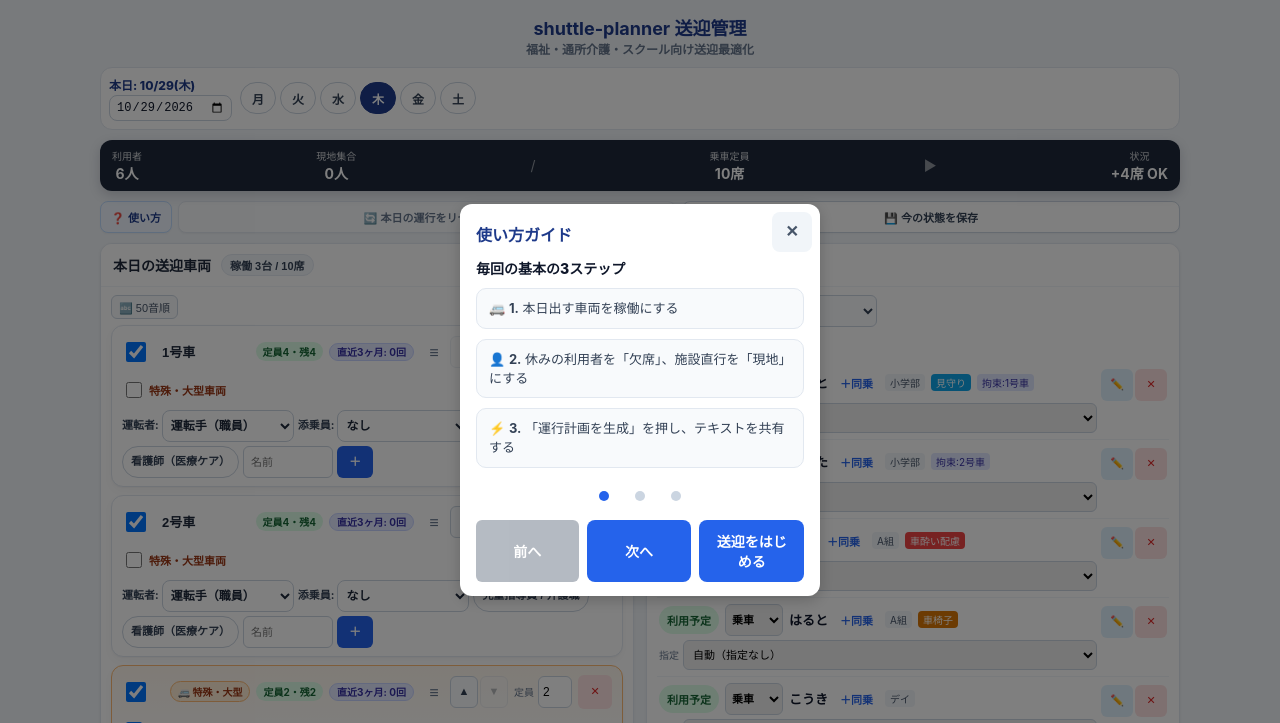
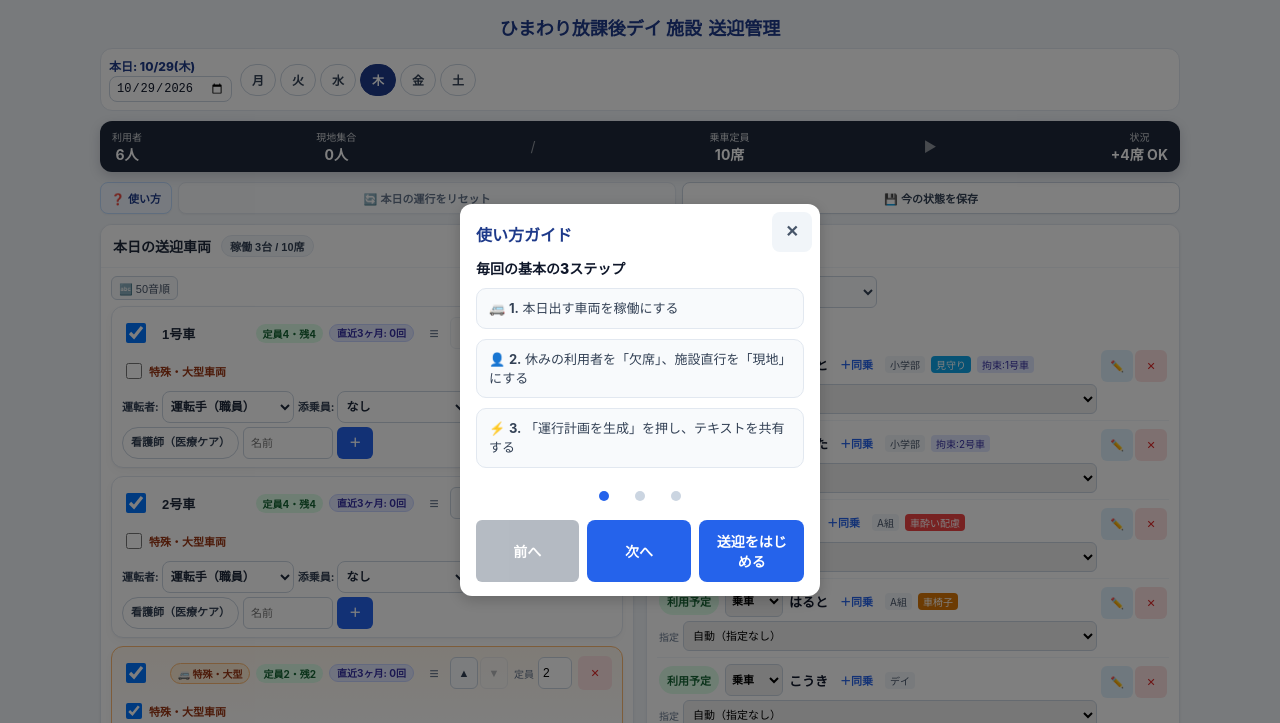
Before and after one commit to cannotfly1020-hub/shuttle-planner, a website: page www/index.html in a window 1280 px wide. Shown: the top 723 px of the page. Drawn offline with nearby package versions, Linux system fonts and the light colour scheme.

Commit message:
refactor: enhance header structure and branding functionality in shuttle-planner
Updated the header layout to improve clarity and visual hierarchy, incorporating facility names and subtitles. Introduced a new function to dynamically update branding elements across the application. Incremented versioning for CSS, JavaScript, and service worker cache to reflect these changes.

```diff
--- a/www/css/style.css
+++ b/www/css/style.css
@@ -29,15 +29,38 @@
   color: #1e3a8a;
 }
 
-.app-title { margin-bottom: 2px; }
+.app-header {
+  max-width: 100%;
+  min-width: 0;
+}
 
-.app-subtitle {
-  margin: 0 0 8px;
-  text-align: center;
-  font-size: 12px;
-  font-weight: 600;
-  color: #64748b;
-  line-height: 1.4;
+.app-header .app-title {
+  display: flex;
+  align-items: baseline;
+  justify-content: center;
+  gap: 0.35em;
+  max-width: 100%;
+  min-width: 0;
+  margin: 4px 0 8px;
+  overflow: hidden;
+  font-size: clamp(15px, 4.2vw, 18px);
+  white-space: nowrap;
+}
+
+#headerFacilityName {
+  min-width: 0;
+  overflow: hidden;
+  text-overflow: ellipsis;
+  white-space: nowrap;
+}
+
+.app-header .app-subtitle {
+  flex: none;
+  margin: 0;
+  color: inherit;
+  font-size: 1em;
+  font-weight: 700;
+  line-height: inherit;
 }
 
 /* リアルタイム集計バー */
--- a/www/index.html
+++ b/www/index.html
@@ -10,14 +10,18 @@
 <meta name="apple-mobile-web-app-title" content="shuttle-planner 送迎管理">
 <link rel="manifest" href="./manifest.json">
 <link rel="apple-touch-icon" href="./icons/icon-192.png">
-<link rel="stylesheet" href="css/style.css?v=20261029p">
+<link rel="stylesheet" href="css/style.css?v=20261029q">
 <link rel="stylesheet" href="https://unpkg.com/leaflet@1.9.4/dist/leaflet.css" />
 <script src="https://unpkg.com/leaflet@1.9.4/dist/leaflet.js"></script>
 </head>
 <body>
 
-<h1 class="app-title no-print">shuttle-planner 送迎管理</h1>
-<p class="app-subtitle no-print">福祉・通所介護・スクール向け送迎最適化</p>
+<header class="app-header no-print">
+  <h1 id="headerAppTitle" class="app-title">
+    <span id="headerFacilityName">shuttle-planner</span>
+    <span class="app-subtitle">送迎管理</span>
+  </h1>
+</header>
 
 <div class="service-date-bar quick-calendar no-print" id="serviceDateBar">
   <label class="service-date-label">
@@ -434,11 +438,11 @@
 </div>
 
 <!-- 依存順: data → ui → carpool → route → app（route は配車確定後） -->
-<script src="js/data.js?v=20261029p"></script>
-<script src="js/ui.js?v=20261029p"></script>
-<script src="js/carpool.js?v=20261029p"></script>
-<script src="js/route.js?v=20261029p"></script>
-<script src="js/app.js?v=20261029p"></script>
+<script src="js/data.js?v=20261029q"></script>
+<script src="js/ui.js?v=20261029q"></script>
+<script src="js/carpool.js?v=20261029q"></script>
+<script src="js/route.js?v=20261029q"></script>
+<script src="js/app.js?v=20261029q"></script>
 <script>
 if ('serviceWorker' in navigator) {
   window.addEventListener('load', () => {
--- a/www/js/data.js
+++ b/www/js/data.js
@@ -887,6 +887,10 @@
     lng: facility.lng,
     defaultDepartureTime: facility.defaultDepartureTime
   };
+}
+
+function getFacilityBrandName() {
+  return facility && typeof facility.name === 'string' ? facility.name.trim() : '';
 }
 
 function saveFacility(partial) {
@@ -1488,6 +1492,7 @@
     getDayOfWeekKey,
     dateForWeekday,
     getFacility,
+    getFacilityBrandName,
     saveFacility,
     normalizeClock,
     WEEKDAY_KEYS,
@@ -1567,6 +1572,7 @@
   global.getDayOfWeekKey = getDayOfWeekKey;
   global.dateForWeekday = dateForWeekday;
   global.getFacility = getFacility;
+  global.getFacilityBrandName = getFacilityBrandName;
   global.saveFacility = saveFacility;
   global.normalizeClock = normalizeClock;
   global.normalizeCoord = normalizeCoord;
--- a/www/js/ui.js
+++ b/www/js/ui.js
@@ -2622,6 +2622,7 @@
   }
   refreshRouteIfVisible();
   syncPrintHeader();
+  updateHeaderBranding();
   setFacilityNote('施設位置を保存しました。出発・帰還の地点がこの位置に切り替わりました。');
 }
 
@@ -2747,30 +2748,34 @@
   return `${parts[0]}年${Number(parts[1])}月${Number(parts[2])}日（${weekday}）`;
 }
 
-const DEFAULT_APP_BRAND = {
-  fullName: 'shuttle-planner | 送迎計画・運行最適化',
-  shortName: 'shuttle-planner 送迎管理',
-  subtitle: '福祉・通所介護・スクール向け送迎最適化',
-  productName: 'shuttle-planner',
-  planLabel: '本日の送迎運行計画'
-};
-
-function appBrand() {
-  const facility = typeof getFacility === 'function' ? getFacility() : null;
-  const custom = facility && typeof facility.systemName === 'string' ? facility.systemName.trim() : '';
-  if (!custom) return DEFAULT_APP_BRAND;
-  return {
-    fullName: custom,
-    shortName: custom,
-    subtitle: DEFAULT_APP_BRAND.subtitle,
-    productName: custom,
-    planLabel: DEFAULT_APP_BRAND.planLabel
-  };
+function facilityBrandToken() {
+  const name = typeof getFacilityBrandName === 'function'
+    ? getFacilityBrandName()
+    : (typeof getFacility === 'function' && getFacility().name ? String(getFacility().name).trim() : '');
+  return name || 'shuttle-planner';
 }
 
 function planTextHeader() {
-  const brand = appBrand();
-  return `【${brand.planLabel} - ${brand.productName}】`;
+  return `【本日の送迎運行計画 - ${facilityBrandToken()}】`;
+}
+
+function updateHeaderBranding() {
+  const token = facilityBrandToken();
+  const nameEl = document.getElementById('headerFacilityName');
+  if (nameEl) nameEl.textContent = token;
+  document.title = `${token} | 送迎計画・運行最適化`;
+  const apple = document.querySelector('meta[name="apple-mobile-web-app-title"]');
+  if (apple) apple.setAttribute('content', `${token} 送迎管理`);
+  const printTitle = document.getElementById('printPlanTitle');
+  if (printTitle) printTitle.textContent = `本日の送迎運行計画 - ${token}`;
+  if (routePlanBase) {
+    routePlanBase = applyPlanBrandHeader(routePlanBase);
+    const box = document.getElementById('resultText');
+    if (box && box.textContent) box.textContent = routePlanBase;
+  }
+  if (typeof lastGeneratedPlan === 'string' && lastGeneratedPlan) {
+    lastGeneratedPlan = applyPlanBrandHeader(lastGeneratedPlan);
+  }
 }
 
 function applyPlanBrandHeader(text) {
@@ -2785,21 +2790,8 @@
   return `${header}\n${body}`;
 }
 
-function syncAppBrand() {
-  const brand = appBrand();
-  document.title = brand.fullName;
-  const title = document.querySelector('.app-title');
-  if (title) title.textContent = brand.shortName;
-  const subtitle = document.querySelector('.app-subtitle');
-  if (subtitle) subtitle.textContent = brand.subtitle;
-  const apple = document.querySelector('meta[name="apple-mobile-web-app-title"]');
-  if (apple) apple.setAttribute('content', brand.shortName);
-  const printTitle = document.getElementById('printPlanTitle');
-  if (printTitle) printTitle.textContent = `${brand.planLabel} - ${brand.productName}`;
-}
-
 function syncPrintHeader() {
-  syncAppBrand();
+  updateHeaderBranding();
   const dateEl = document.getElementById('printServiceDate');
   const metaEl = document.getElementById('printCreatedMeta');
   if (dateEl) dateEl.textContent = `運行日: ${formatPrintServiceDate(getSelectedServiceDate())}`;
@@ -2986,7 +2978,7 @@
 bindCarReorderGestures();
 bindPlacePickerFields();
 bindFacilityPlaceFields();
-syncAppBrand();
+updateHeaderBranding();
 window.addEventListener('beforeprint', syncPrintHeader);
 
 
@@ -3068,7 +3060,7 @@
     togglePassengerDayStatus,
     runDispatchWithRoute,
     printDispatchSheet,
-    syncAppBrand,
+    updateHeaderBranding,
     searchFacilityPlace,
     saveFacilityPlace,
     togglePlacePicker,
```
Also changed, not shown: www/sw.js (+7 -7 lines).
